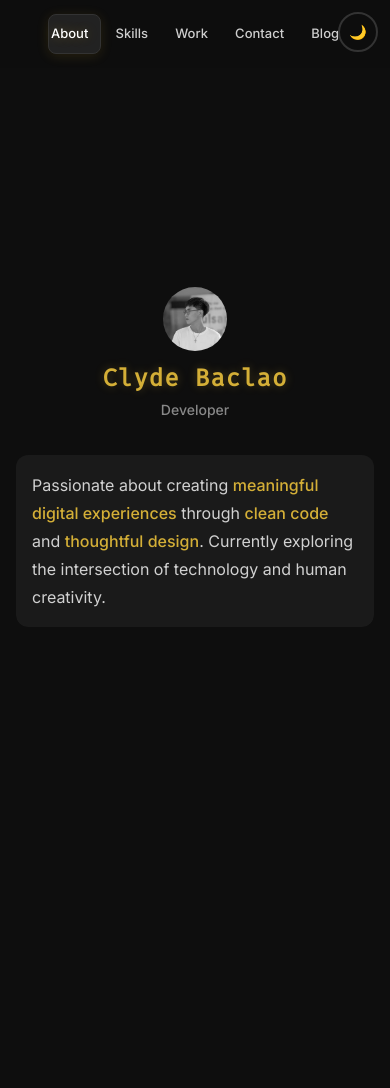
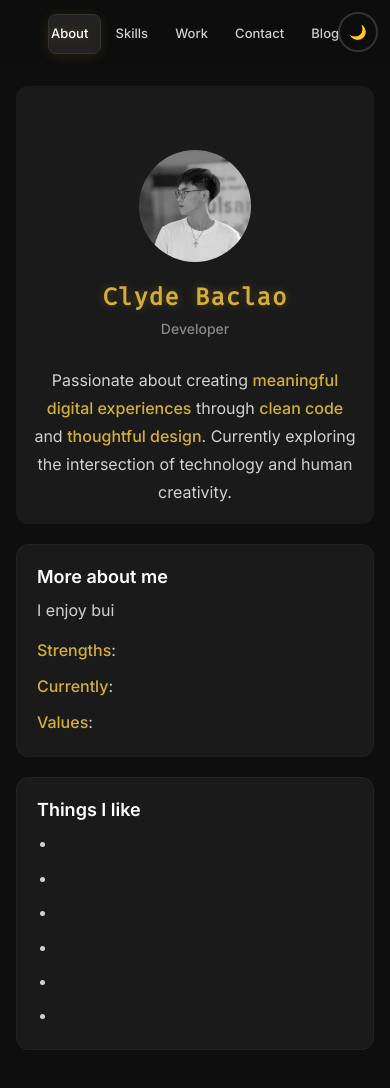
Before and after one commit to si-klyde/portfolio, a React (Vite) app: page / in a window 390 px wide. Shown: the top 1088 px of the page. Before the commit the page ends 914 px from the top, so only its background shows below. Built offline with nearby package versions, Linux system fonts and the light colour scheme.

Commit message:
refactor AboutSection to auto-activate after name scramble completion, update CSS for mobile responsiveness and layout adjustments

```diff
--- a/src/components/AboutSection.tsx
+++ b/src/components/AboutSection.tsx
@@ -14,6 +14,7 @@ const AboutSection: React.FC<AboutSectionProps> = ({ isActive = true }) => {
   const topRightRef = useRef<HTMLDivElement | null>(null);
   const bottomRightRef = useRef<HTMLDivElement | null>(null);
   const animatingRef = useRef(false);
+  const autoActivatedRef = useRef(false);
 
   const renderHighlighted = (text: string, targets: string | string[]): React.ReactNode => {
     const list = Array.isArray(targets) ? targets.filter(Boolean) : [targets].filter(Boolean);
@@ -41,10 +42,22 @@ const AboutSection: React.FC<AboutSectionProps> = ({ isActive = true }) => {
     return nodes;
   };
 
-  // Enable click after name scramble completes
+  // Auto-activate after first name scramble completes (no longer via click)
   useEffect(() => {
-    const handleScrambleDone = () => {
+    const handleScrambleDone = (evt: Event) => {
+      const ce = evt as CustomEvent<{ selector?: string; finalText?: string }>;
+      if (ce?.detail?.selector !== '#scramble-text') return;
+      // ensure it's the final name value
+      if (ce?.detail?.finalText && ce.detail.finalText !== aboutData.name) return;
       setCanActivate(true);
+      if (!autoActivatedRef.current && !activated && !animatingRef.current) {
+        autoActivatedRef.current = true;
+        // Defer to next tick to ensure layout is ready
+        setTimeout(() => {
+          // Use the same activation flow programmatically
+          handleActivate(true);
+        }, 0);
+      }
     };
     window.addEventListener('scramble:complete', handleScrambleDone as EventListener);
     return () => window.removeEventListener('scramble:complete', handleScrambleDone as EventListener);
@@ -55,9 +68,9 @@ const AboutSection: React.FC<AboutSectionProps> = ({ isActive = true }) => {
     // Intentionally do nothing on section deactivation to preserve the activated state
   }, [isActive, activated]);
 
-  // Click handler to prepare layout containers for future animation
-  const handleActivate = () => {
-    if (!canActivate || activated || animatingRef.current) return;
+  // Activation flow (programmatic)
+  const handleActivate = (force: boolean = false) => {
+    if ((!canActivate && !force) || activated || animatingRef.current) return;
     animatingRef.current = true;
 
     // Manual FLIP for the left card to avoid offset issues
@@ -226,7 +239,7 @@ const AboutSection: React.FC<AboutSectionProps> = ({ isActive = true }) => {
   };
 
   return (
-    <section ref={sectionRef} className={`about-section ${canActivate ? 'can-activate' : ''} ${activated ? 'about-activated' : ''}`} id="about" onClick={handleActivate}>
+    <section ref={sectionRef} className={`about-section ${canActivate ? 'can-activate' : ''} ${activated ? 'about-activated' : ''}`} id="about">
       <div className="section-content about-grid">
         {/* Left column - existing content wrapped in an invisible card */}
         <div className="about-left-card">
--- a/src/styles.css
+++ b/src/styles.css
@@ -542,9 +542,27 @@ h3 {
 
 @media (max-width: 768px) {
     .about-grid {
-        grid-template-columns: 1fr;
+        grid-template-columns: 1fr; /* stack all blocks */
+        row-gap: var(--about-gap);
     }
+    /* Right column should not take space until activated */
     .about-right { display: none; }
+    .about-activated .about-right {
+        display: grid;
+        grid-template-rows: auto auto;
+        row-gap: var(--about-gap);
+    }
+    /* Disable equal-height rules on mobile for natural stacking */
+    .about-activated .about-left-card { height: auto; }
+    .about-activated .about-right { grid-template-rows: auto auto; height: auto; }
+    .about-activated .about-tile { height: auto; min-height: 0; }
+
+    /* Allow sections to expand with content and the page to scroll */
+    .main-container { overflow: visible; }
+    section { position: static; min-height: auto; align-items: stretch; }
+
+    /* When activated, let tiles contribute to layout height */
+    .about-activated .about-tile { display: block; }
 }
 
 .profile-container {
```
